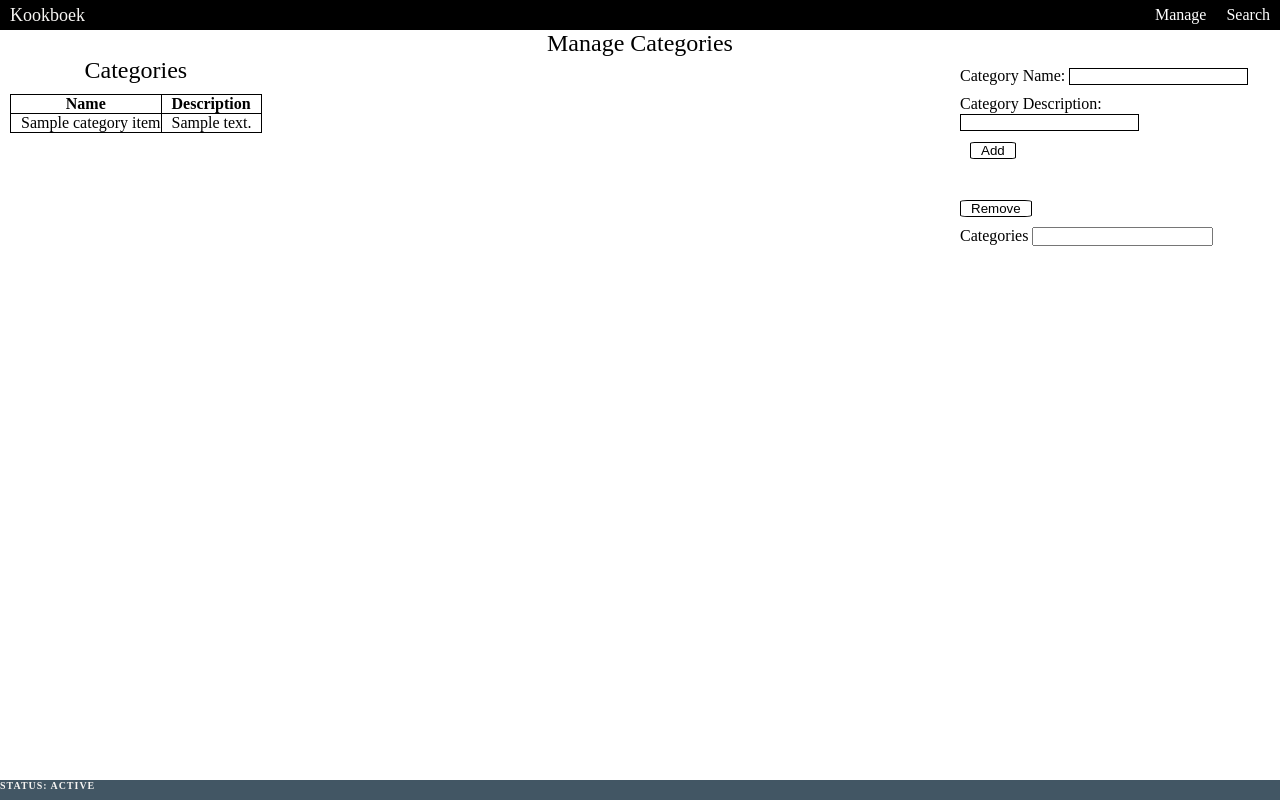
After one commit to Runner-42/HomePortal, a Flask app: template home_portal/kookboek/templates/kookboek/categories.html in a window 1280 px wide. The commit adds this page. Run offline with Flask 2, Linux system fonts and the light colour scheme; the template is opened without the code that fills it: values that come from a table or form of the project are taken from there, most other values are stand-ins (such as "Sample title", 1, 10 or a date in 2020); some libraries are stand-ins or nearby versions.

Commit message:
Cleanup css and add kookboek categories

```diff
--- a/home_portal/home/home.py
+++ b/home_portal/home/home.py
@@ -12,4 +12,4 @@ home_bp = Blueprint('home_bp', __name__,
 @home_bp.route('/', methods=['GET'])
 def home():
     '''homepage'''
-    return render_template('base.html')
+    return render_template('home.html')
--- a/home_portal/kookboek/kookboek_forms.py
+++ b/home_portal/kookboek/kookboek_forms.py
@@ -4,7 +4,7 @@ from flask_wtf.file import FileField, FileAllowed
 from wtforms import StringField, SubmitField, IntegerField
 from wtforms.validators import Length, DataRequired
 from wtforms_alchemy.fields import QuerySelectField
-from database import Unit, Ingredient
+from database import Unit, Ingredient, Category
 
 
 class AddUnitsForm(FlaskForm):
@@ -72,3 +72,35 @@ class DelIngredientsForm(FlaskForm):
     ingredients = QuerySelectField(
         query_factory=get_ingredient_list, allow_blank=True, get_label='ingredient_name')
     submit_del = SubmitField('Remove')
+
+
+class AddCategoriesForm(FlaskForm):
+    '''
+    The AddCategoriesForm class defines the fields on the form
+    to enter new categories
+    '''
+    name = StringField('Category Name:',
+                       validators=[DataRequired(message='Provide name for the category'),
+                                   Length(max=32,
+                                          message='Max number of characters = %(max)d')])
+    description = StringField('Category Description:',
+                              validators=[Length(max=128,
+                                                 message='Maximum length = %(max)d')])
+    submit_add = SubmitField('Add')
+
+
+def get_category_list():
+    '''
+    Function used as query_factory for QuerySelectField
+    '''
+    return Category.query
+
+
+class DelCategoriesForm(FlaskForm):
+    '''
+    The DelCategoriesForm class defines a field on the form
+    representing a category name and a "delete" button
+    '''
+    categories = QuerySelectField(
+        query_factory=get_category_list, allow_blank=True, get_label='name')
+    submit_del = SubmitField('Remove')
--- a/home_portal/kookboek/static/styles/kookboek.css
+++ b/home_portal/kookboek/static/styles/kookboek.css
@@ -1,7 +1,6 @@
 html {
   height: 100%;
   width: 100%;
-  padding: 0;
 }
 body {
   margin: 0;
@@ -9,6 +8,10 @@ body {
   height: 100%;
 }
 
+#wrapper {
+  min-height: 100%;
+  position: relative;
+}
 /* .content-container {
   display: flex;
   flex-direction: column;
@@ -50,11 +53,11 @@ nav {
 
 .menu-item {
   text-decoration: none;
-  color: var(--fnt-color);
+  color: var(--fnt-color2);
 }
 
 .menu-item:hover {
-  color: var(--fnt-color2);
+  color: var(--fnt-color3);
 }
 
 .submenu-items {
@@ -65,18 +68,17 @@ nav {
   border-radius: 0px 0px 4px 4px;
 }
 
+.submenu-items li {
+  padding-bottom: 3px;
+}
+
 .submenu-item {
   text-decoration: none;
-  color: var(--fnt-color);
+  color: var(--fnt-color2);
 }
 
 .submenu-item:hover {
-  color: var(--fnt-color2);
-}
-
-#wrapper {
-  min-height: 100%;
-  position: relative;
+  color: var(--fnt-color3);
 }
 
 .content-window {
@@ -165,6 +167,13 @@ td .table-row-image {
   padding: 10px 0px 0px 0px;
 }
 
+.body-sidebar-top select {
+  color: var(--fnt-color1);
+  background-color: var(--bckgrnd-color1);
+  border: 1px solid var(--fnt-color1);
+  min-width: 75px;
+}
+
 .body-sidebar-bottom label {
   color: var(--fnt-color1);
   background-color: var(--bckgrnd-color1);
--- /dev/null
+++ b/home_portal/kookboek/templates/kookboek/categories.html
@@ -0,0 +1,68 @@
+{% extends "kookboek/kookboek.html" %} {% block body %}
+<div class="body-container">
+  <div class="body-container-title">
+    Manage Categories
+  </div>
+  <div class="body-container-content">
+    <div class="table-content">
+      <table>
+        <caption class="table-caption">
+          Categories
+        </caption>
+        <thead>
+          <tr>
+            <th>Name</th>
+            <th>Description</th>
+          </tr>
+        </thead>
+        <tbody>
+          {% for category_item in categories_list %}
+          <tr>
+            <td>{{ category_item.name }}</td>
+            <td>{{ category_item.description }}</td>
+          </tr>
+          {% endfor %}
+        </tbody>
+      </table>
+    </div>
+    <div class="body-sidebar">
+      <div class="body-sidebar-top">
+        <form
+          action="{{ url_for('kookboek_bp.manage_categories') }}"
+          method="POST"
+        >
+          {{ form_add.csrf_token }}
+          <div>
+            <ul>
+              <li>
+                {{ form_add.name.label}} {{
+                form_add.name(list="categories_dropdown_list") }}
+                <datalist id="categories_dropdown_list">
+                  {% for entry in categories_list %}
+                  <option value="{{ entry.name }}">
+                    {% endfor %}
+                  </option>
+                </datalist>
+              </li>
+              <li>
+                {{ form_add.description.label}} {{ form_add.description()}}
+              </li>
+            </ul>
+          </div>
+          <div class="form-button">{{ form_add.submit_add() }}</div>
+        </form>
+      </div>
+      <div class="body-sidebar-bottom">
+        <form
+          action="{{ url_for('kookboek_bp.manage_categories') }}"
+          method="POST"
+        >
+          {{ form_del.csrf_token }}
+          <div class="form-button">{{ form_del.submit_del }}</div>
+          <div>{{ form_del.categories.label }} {{ form_del.categories }}</div>
+        </form>
+      </div>
+    </div>
+  </div>
+</div>
+{% endblock %}
--- a/home_portal/kookboek/templates/kookboek/kookboek.html
+++ b/home_portal/kookboek/templates/kookboek/kookboek.html
@@ -32,6 +32,13 @@
                   >Ingredient</a
                 >
               </li>
+              <li>
+                <a
+                  class="submenu-item"
+                  href="{{ url_for('kookboek_bp.manage_categories') }}"
+                  >Category</a
+                >
+              </li>
             </ul>
           </li>
           <li class="menu-items">
--- a/home_portal/static/styles/base.css
+++ b/home_portal/static/styles/base.css
@@ -22,19 +22,3 @@
   padding: 0;
   box-sizing: border-box;
 }
-
-.main-window {
-  position: relative;
-  height: 92vh;
-  overflow: hidden;
-  transform: translateX(0%);
-  transition: transform 0.5s ease-in;
-}
-
-footer {
-  display: flex;
-  justify-content: left;
-  align-items: center;
-  min-height: 4vh;
-  background-color: var(--bckgrnd-color);
-}
```
Also changed, not shown: home_portal/database.py (+28 -0 lines), home_portal/kookboek/kookboek.py (+66 -4 lines), home_portal/static/javascript/base.js (+0 -11 lines), home_portal/static/styles/home.css (+56 -42 lines), home_portal/templates/base.html (deleted, +0 -66 lines), home_portal/templates/home.html (added, +69 -0 lines), 1 other file.
